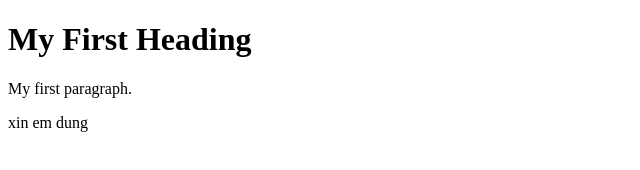
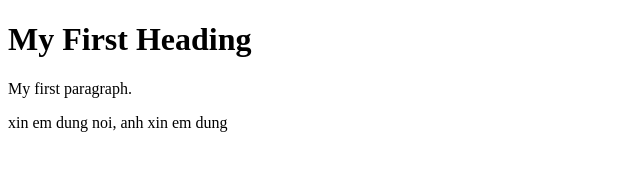
Before and after one commit to nguyencuongbn2001/nrw, a plain HTML site: page index.html in a window 1280 px wide. Shown: the whole page, without its empty margins (0-640 px from the left). Drawn offline with Linux system fonts and the light colour scheme.

Commit message:
Update index.html

```diff
--- a/index.html
+++ b/index.html
@@ -3,6 +3,6 @@
 <body>
 	<h1>My First Heading</h1>
 	<p>My first paragraph.</p>
-xin em dung
+xin em dung noi, anh xin em dung
 </body>
 </html>
```
